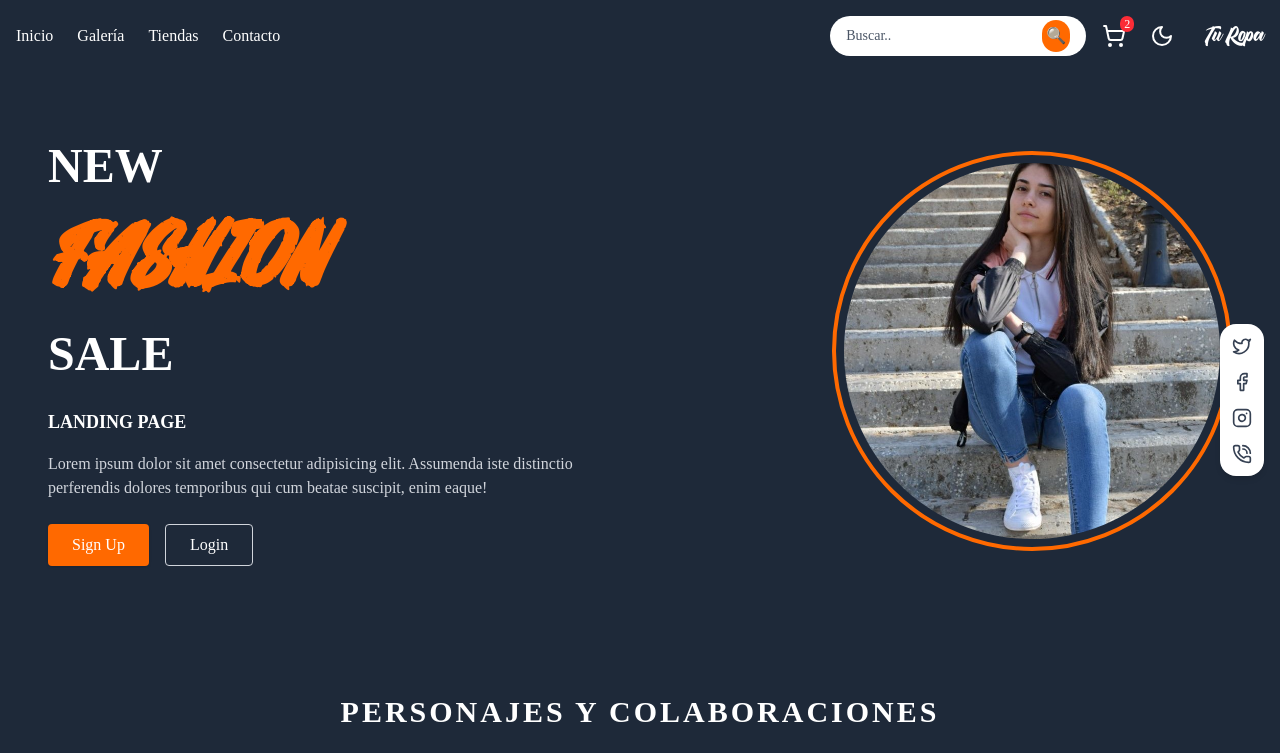
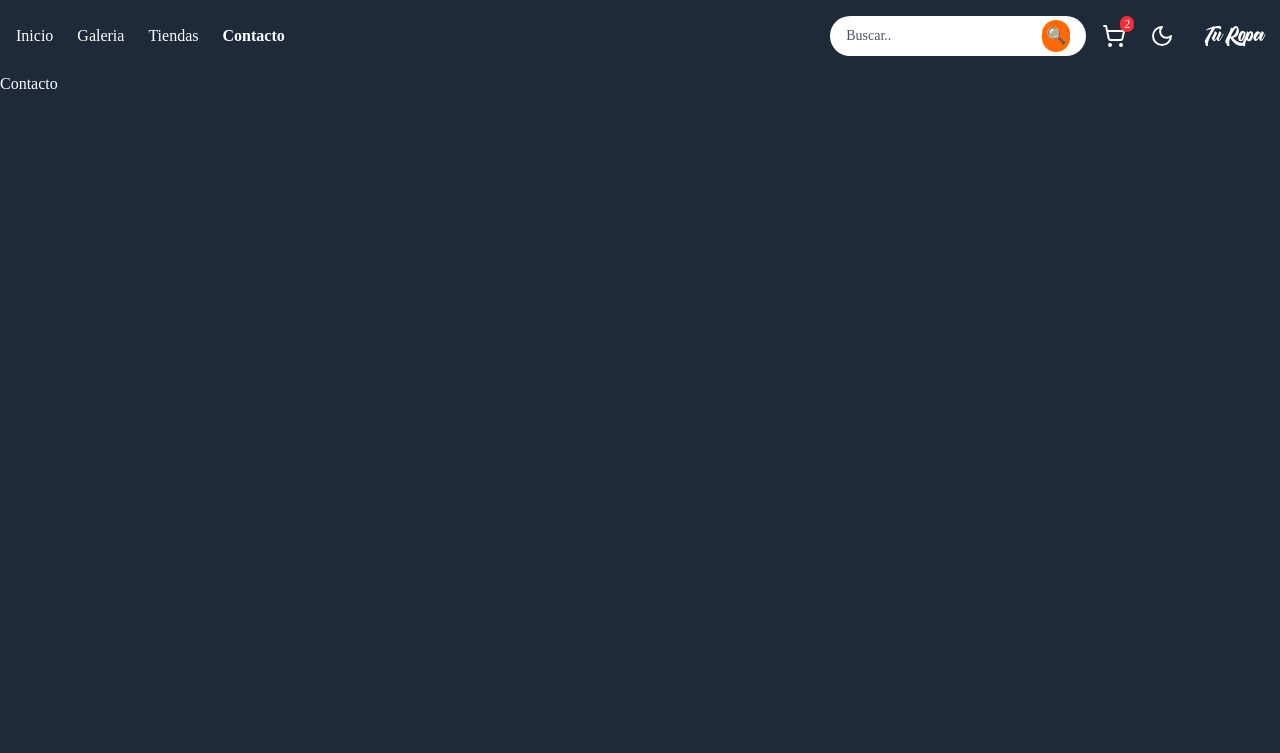
Before and after one commit to WilHazz/landing_page, a React (Vite) app: page /contacto in a window 1280 px wide. Shown: the top 753 px of the page. Built offline with nearby package versions, Linux system fonts and the light colour scheme.

Commit message:
Se agrego react-route-dom para navegar entre rutas aparte de algunos estilo como fonts, tambien agregue las rutas Home, Galeria, Tiendas y Contacto

```diff
--- a/package.json
+++ b/package.json
@@ -14,6 +14,7 @@
     "lucide-react": "^0.503.0",
     "react": "^19.0.0",
     "react-dom": "^19.0.0",
+    "react-router-dom": "^7.6.0",
     "tailwindcss": "^4.1.4"
   },
   "devDependencies": {
--- a/src/App.jsx
+++ b/src/App.jsx
@@ -1,25 +1,45 @@
 import { useState } from "react";
 import "./App.css";
 import Layout from "./layout/Layout";
-import Hero from "./sections/Hero";
-import Characters from "./components/characters";
+import Inicio from "./pages/Inicio";
+import Galeria from "./pages/Galeria";
+import Tiendas from "./pages/Tiendas";
+import Contacto from "./pages/Contacto";
+import { BrowserRouter as Router, Routes, Route } from "react-router-dom";
+import { Home } from "./pages/Home";
 
 function App() {
   const [darkMode, setDarkMode] = useState(true);
   return (
-    <>
+    <Router>
       <div
         className={
           darkMode ? "dark bg-gray-800 text-white" : "bg-white text-gray-800"
         }
       >
         <Layout darkMode={darkMode} setDarkMode={setDarkMode}>
-          {/* Secciones de Hero, productos etc */}
-          <Hero darkMode={darkMode} />
-          <Characters darkMode={darkMode} />
+          <Routes>
+            {/* Aqui creamos las rutas*/}
+            <Route path="/" element={<Home darkMode={darkMode} />} />
+            <Route path="/" element={<Inicio darkMode={darkMode} />} />
+            <Route path="/galeria" element={<Galeria darkMode={darkMode} />} />
+            <Route path="/tiendas" element={<Tiendas darkMode={darkMode} />} />
+            <Route
+              path="/contacto"
+              element={<Contacto darkMode={darkMode} />}
+            />
+            {/* <Route
+              path="/starwars"
+              element={<StarWars darkMode={darkMode} />}
+            />
+            <Route
+              path="/harrypotter"
+              element={<HarryPotter darkMode={darkMode} />}
+            /> */}
+          </Routes>
         </Layout>
       </div>
-    </>
+    </Router>
   );
 }
 
--- a/src/components/Characters.jsx
+++ b/src/components/Characters.jsx
@@ -2,8 +2,8 @@
 
 export default function Characters({ darkMode }) {
   const personajes = [
-    { id: 1, nombre: "Star Wars", clase: "font-starwars" },
-    { id: 2, nombre: "Dragon Ball Z", imagen: "/images/DragonBall.png" },
+    { id: 1, nombre: "Star Wars", clase: "font-starwars", path: "/starwars" },
+    { id: 2, nombre: "Dragon Ball Z", clase: "" },
     { id: 3, nombre: "Harry Potter", clase: "font-harrypotter" },
     { id: 4, nombre: "Looney Tunes", imagen: "" },
     { id: 5, nombre: "Rick and Morty", imagen: "" },
--- a/src/components/Header.jsx
+++ b/src/components/Header.jsx
@@ -1,5 +1,6 @@
 import { MenuIcon, Moon, ShoppingCart, SunMedium } from "lucide-react";
 import { useState } from "react";
+import { NavLink } from "react-router-dom";
 
 export default function Header({ darkMode, setDarkMode }) {
   const [menuOpen, setMenuOpen] = useState(false);
@@ -30,38 +31,26 @@ export default function Header({ darkMode, setDarkMode }) {
           </button>
           {/* Menú de navegación */}
           <nav className="hidden sm:flex space-x-6 text-white text-1xl">
-            <a
-              href="#home"
-              className={`hover:text-amber-500 ${
-                darkMode ? "text-white" : "text-gray-800"
-              }`}
-            >
-              Inicio
-            </a>
-            <a
-              href="#gallery"
-              className={`hover:text-amber-500 ${
-                darkMode ? "text-white" : "text-gray-800"
-              }`}
-            >
-              Galería
-            </a>
-            <a
-              href="#shop"
-              className={`hover:text-amber-500 ${
-                darkMode ? "text-white" : "text-gray-800"
-              }`}
-            >
-              Tiendas
-            </a>
-            <a
-              href="#contact"
-              className={`hover:text-amber-500 ${
-                darkMode ? "text-white" : "text-gray-800"
-              }`}
-            >
-              Contacto
-            </a>
+            {[
+              { to: "/", label: "Inicio" },
+              { to: "/galeria", label: "Galeria" },
+              { to: "/tiendas", label: "Tiendas" },
+              { to: "/contacto", label: "Contacto" },
+            ].map((link) => (
+              <NavLink
+                key={link.to}
+                to={link.to}
+                className={({ isActive }) => {
+                  const baseColor = darkMode ? "text-white" : "text-gray-800";
+                  const activeColor = isActive
+                    ? "text-amber-500 font-bold"
+                    : "";
+                  return `${baseColor} ${activeColor} hover:text-amber-500 transition-colors duration-300`;
+                }}
+              >
+                {link.label}
+              </NavLink>
+            ))}
           </nav>
         </div>
 
@@ -154,18 +143,25 @@ export default function Header({ darkMode, setDarkMode }) {
             darkMode ? "bg-gray-700 text-white" : "bg-gray-100 text-gray-800"
           }`}
         >
-          <a href="#home" className="py-2 hover:text-amber-500">
-            Inicio
-          </a>
-          <a href="#gallery" className="py-2 hover:text-amber-500">
-            Galería
-          </a>
-          <a href="#shop" className="py-2 hover:text-amber-500">
-            Tiendas
-          </a>
-          <a href="#contact" className="py-2 hover:text-amber-500">
-            Contacto
-          </a>
+          {[
+            { to: "/", label: "Inicio" },
+            { to: "/galeria", label: "Galería" },
+            { to: "/tiendas", label: "Tiendas" },
+            { to: "/contacto", label: "Contacto" },
+          ].map((link) => (
+            <NavLink
+              key={link.to}
+              to={link.to}
+              onClick={() => setMenuOpen(false)} // Para cerrar el menú al hacer clic
+              className={({ isActive }) => {
+                const base = darkMode ? "text-white" : "text-gray-800";
+                const active = isActive ? "text-amber-500 font-bold" : "";
+                return `py-2 ${base} ${active} hover:text-amber-500 transition-colors duration-300`;
+              }}
+            >
+              {link.label}
+            </NavLink>
+          ))}
         </div>
       )}
     </header>
--- /dev/null
+++ b/src/pages/Contacto.jsx
@@ -0,0 +1,3 @@
+export default function Contacto({ darkMode }) {
+  return <div>Contacto</div>;
+}
--- /dev/null
+++ b/src/pages/Galeria.jsx
@@ -0,0 +1,7 @@
+export default function Galeria({ darkMode }) {
+  return (
+    <>
+      <h1 className="text-3xl font-bold text-center my-10">Galeria</h1>
+    </>
+  );
+}
--- /dev/null
+++ b/src/pages/Home.jsx
@@ -0,0 +1,13 @@
+// Aqui vamos a contener las paginas Hero y character
+
+import Characters from "../components/characters";
+import Hero from "../sections/Hero";
+
+export const Home = ({ darkMode }) => {
+  return (
+    <>
+      <Hero darkMode={darkMode} />
+      <Characters darkMode={darkMode} />
+    </>
+  );
+};
--- /dev/null
+++ b/src/pages/Inicio.jsx
@@ -0,0 +1,3 @@
+export default function Inicio({ darkMode }) {
+  return <div>Inicio</div>;
+}
--- /dev/null
+++ b/src/pages/Tiendas.jsx
@@ -0,0 +1,7 @@
+export default function Tiendas({ darkMode }) {
+  return (
+    <>
+      <h1>Tiendas</h1>
+    </>
+  );
+}
```
Also changed, not shown: 1 other file (tests, documents, lock files or other folders).
